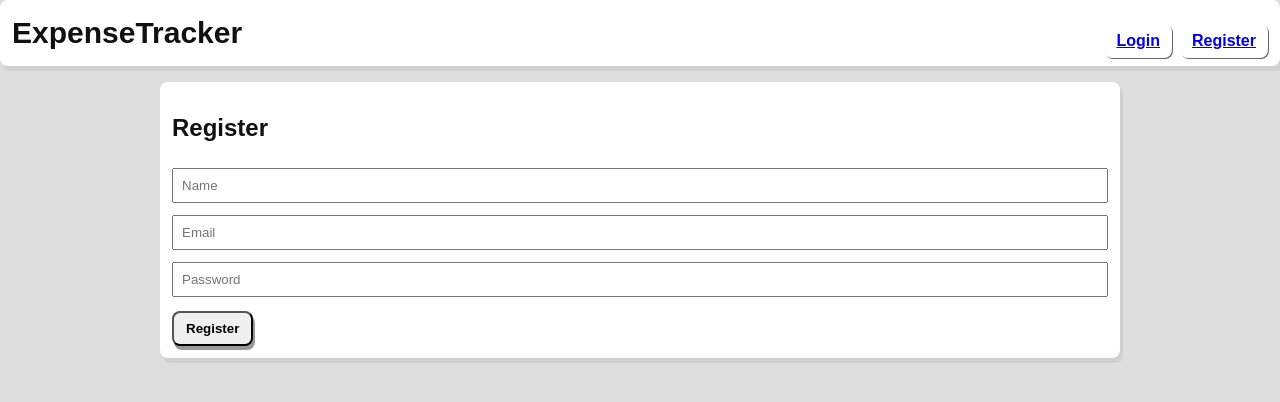
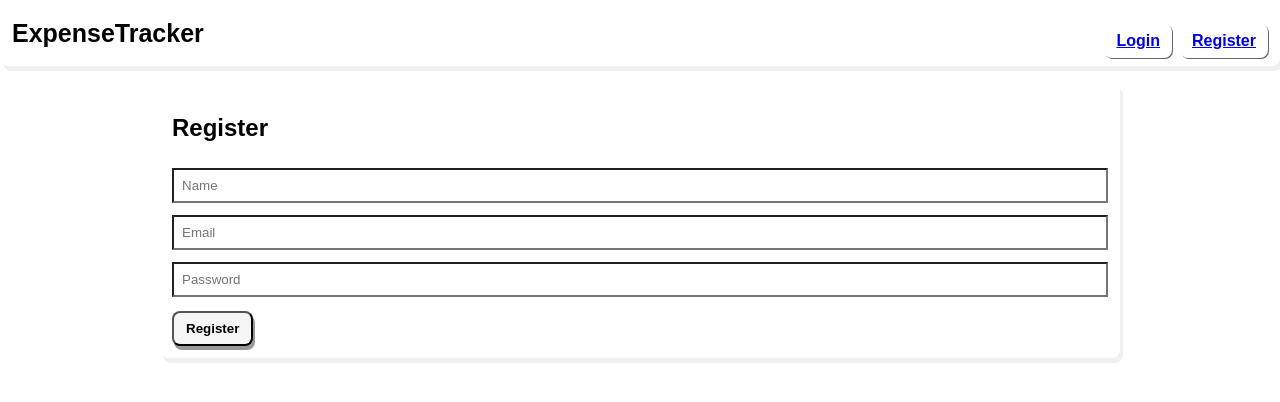
Before and after one commit to SaiOakkarMaung/simple_expense_tracker, a React (Create React App) app in the folder frontend/: page /register in a window 1280 px wide. Shown: the top 402 px of the page. Built offline with nearby package versions, Linux system fonts and the light colour scheme.

Commit message:
fix: force light mode + fix: nav title size

```diff
--- a/frontend/src/App.css
+++ b/frontend/src/App.css
@@ -1,3 +1,29 @@
+/*force light mode8*/
+html, body {
+  background-color: #ffffff !important;
+  color: #000000 !important;
+}
+
+.card,
+.expense-item,
+.add-modal,
+.add-modal-backdrop,
+.modal-card {
+  background-color: #ffffff !important;
+  color: #000000 !important;
+}
+
+input,
+select {
+  background-color: #ffffff !important;
+  color: #000000 !important;
+}
+
+button {
+  background-color: #f5f5f5 !important;
+  color: #000000 !important;
+}
+
 body { font-family: Arial, Helvetica, sans-serif; margin:0; padding:0; background:#dddddd; color:#111; }
 .container { max-width:960px; margin: 0 auto; padding:16px; }
 .card { background:#fff; padding:12px; border-radius:8px; box-shadow:3px 5px rgba(0, 0, 0, 0.06); margin-bottom:12px;}
--- a/frontend/src/components/Navbar.js
+++ b/frontend/src/components/Navbar.js
@@ -11,7 +11,7 @@ export default function Navbar({ token, setToken }) {
 
   return (
     <div className="card header">
-      <div style={{ fontSize: 30, }}><strong>ExpenseTracker</strong></div>
+      <div style={{ fontSize: 25, }}><strong>ExpenseTracker</strong></div>
       <div className="nav">
         {token ? (
           <>
```
